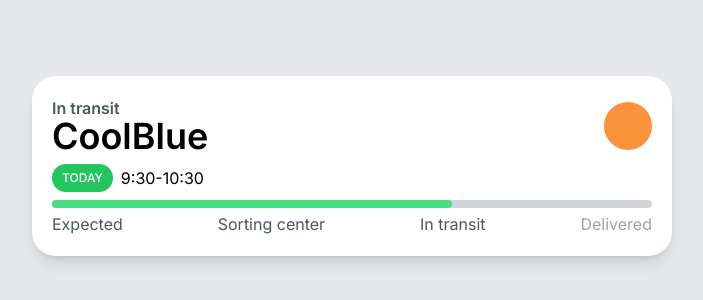
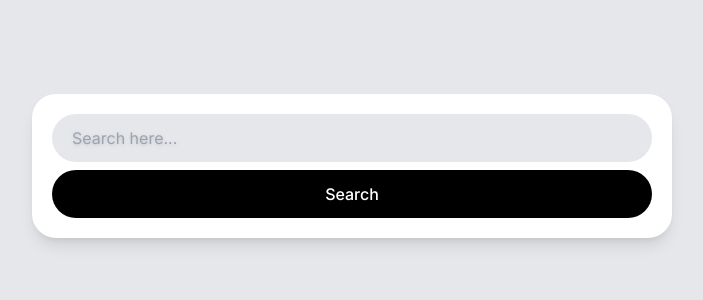
Before and after one commit to KKamjangE/Next14-Toy, a Next.js app: page / in a window 1280 px wide. Shown: the part 234-534 px from the top of the page, without its empty margins (288-991 px from the left). Built offline with nearby package versions, Linux system fonts and the light colour scheme.

Commit message:
Tailwind Variables

```diff
--- a/app/page.tsx
+++ b/app/page.tsx
@@ -1,36 +1,15 @@
 export default function Home() {
     return (
-        <main className="bg-gray-200 h-screen flex items-center justify-center p-5 dark:bg-gray-700">
-            <div className="bg-white w-full max-w-screen-sm shadow-lg p-5 rounded-3xl dark:bg-gray-600">
-                <div className="flex justify-between items-center">
-                    <div className="flex flex-col">
-                        <span className="text-gray-600 font-semibold -mb-1 dark:text-gray-300">
-                            In transit
-                        </span>
-                        <span className="text-4xl font-semibold dark:text-white">
-                            CoolBlue
-                        </span>
-                    </div>
-                    <div className="bg-orange-400 rounded-full size-12" />
-                </div>
-                <div className="my-2 flex items-center gap-2">
-                    <span className="bg-green-500 text-white uppercase px-2.5 py-1.5 text-xs font-medium rounded-full transition hover:bg-green-700 hover:scale-125">
-                        Today
-                    </span>
-                    <span className="dark:text-gray-100">9:30-10:30</span>
-                </div>
-                <div className="relative">
-                    <div className="bg-gray-300 w-full h-2 rounded-full absolute" />
-                    <div className="bg-green-400 w-2/3 h-2 rounded-full absolute" />
-                </div>
-                <div className="flex justify-between items-center mt-5 text-gray-600 dark:text-gray-300">
-                    <span>Expected</span>
-                    <span>Sorting center</span>
-                    <span>In transit</span>
-                    <span className="text-gray-400 dark:text-gray-500">
-                        Delivered
-                    </span>
-                </div>
+        <main className="bg-gray-200 h-screen flex items-center justify-center p-5">
+            <div className="bg-white w-full max-w-screen-sm shadow-lg p-5 rounded-3xl flex flex-col gap-2">
+                <input
+                    type="text"
+                    placeholder="Search here..."
+                    className="w-full rounded-full bg-gray-200 pl-5 h-12 ring ring-transparent focus:ring-orange-500 outline-none transition-shadow placeholder:drop-shadow"
+                />
+                <button className="bg-black text-white rounded-full h-12 active:scale-90 focus:scale-90 transition-transform font-medium">
+                    Search
+                </button>
             </div>
         </main>
     );
```
